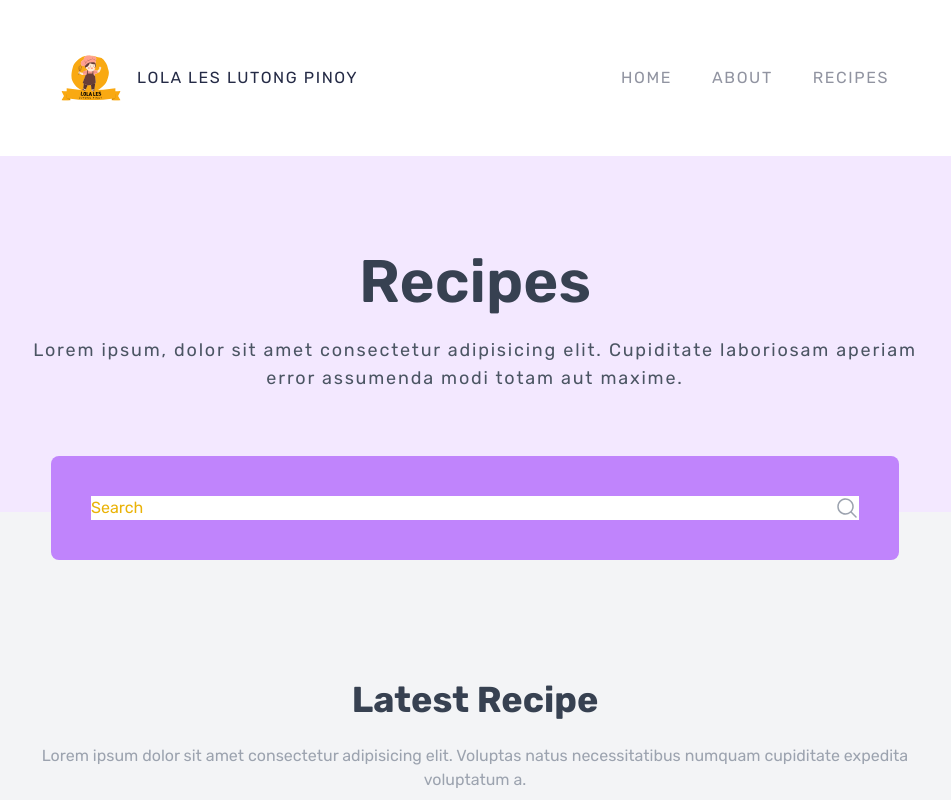
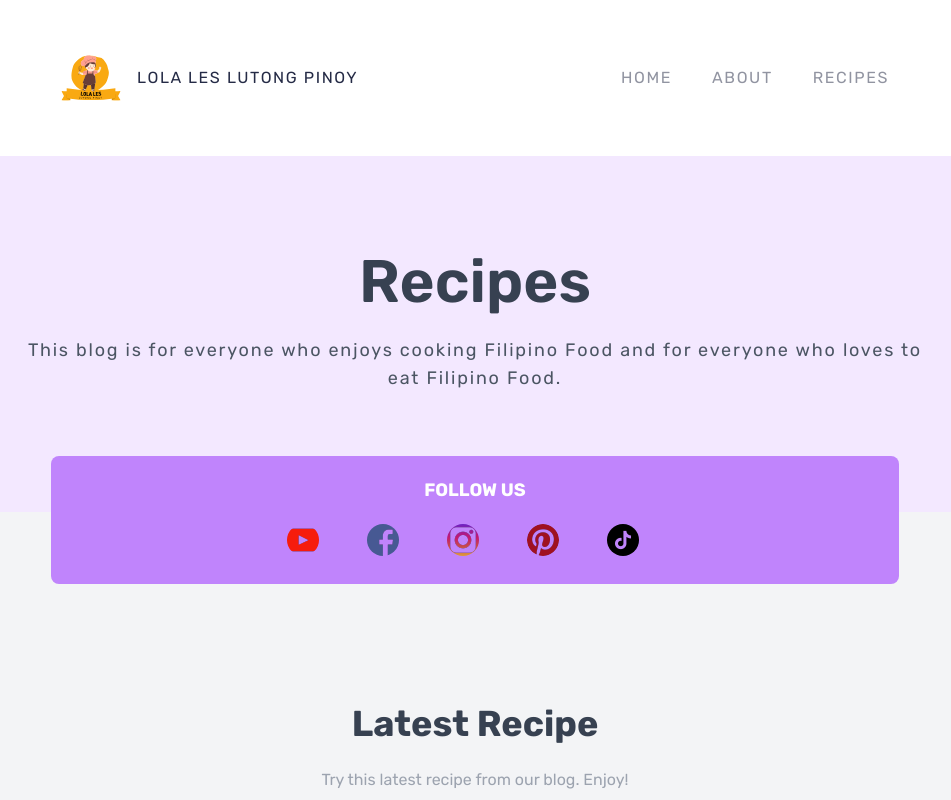
Before and after one commit to mdverdera/lolaleslutongpinoy, a Next.js app: page /recipes in a window 1280 px wide. Shown: the top 800 px of the page, without its empty margins (165-1116 px from the left). Built offline with nearby package versions, Linux system fonts and the light colour scheme.

Commit message:
Add effectes on image in recipe. Add content in about me page. Redirect start here to latest recipe.

```diff
--- a/components/layout/Footer.tsx
+++ b/components/layout/Footer.tsx
@@ -24,9 +24,9 @@ const Footer = () => {
             <Link href="/recipes" scroll={false}>
               <a className="uppercase hover:text-softRed">Recipes</a>
             </Link>
-            <Link href="/contact" scroll={false}>
+            {/* <Link href="/contact" scroll={false}>
               <a className="uppercase hover:text-softRed">Contact</a>
-            </Link>
+            </Link> */}
           </div>
 
           {/* Social Container */}
--- a/pages/index.tsx
+++ b/pages/index.tsx
@@ -40,7 +40,7 @@ const Home: NextPage = () => {
 
             {/* Buttons Container */}
             <div className="flex items-center justify-center w-full space-x-4 lg:justify-start">
-              <Link href="/welcome">
+              <Link href="/recipes/#latestRecipe">
                 <a className="p-4 text-sm font-semibold text-veryDarkBlue bg-purple-100 rounded shadow-md border-2 border-purple-100 md:text-base hover:bg-white hover:text-grayishBlue">
                   Start here
                 </a>
--- a/pages/recipes/[recipeId].tsx
+++ b/pages/recipes/[recipeId].tsx
@@ -104,10 +104,7 @@ const RecipeDetail = ({
             Subscribe to our youtube channel.
           </h3>
           <p className="max-w-3xl mx-auto leading-9 text-center text-gray-700 mb-24 text-xl">
-            Lorem ipsum, dolor sit amet consectetur adipisicing elit. Molestiae
-            et iusto dolorum. Earum omnis consectetur ipsa, ratione maiores
-            dolores in voluptatum explicabo mollitia perspiciatis perferendis,
-            nesciunt, aut vel necessitatibus cum.
+            {`Please watch the video below for step-by-step procedure on How to cook ${recipe.title}. You can also visit and subscribe to our youtube channel for updates and new video recipes like this.`}
           </p>
 
           <YouTube videoId={recipe.youtubeId} opts={opts} />
--- a/pages/recipes/index.tsx
+++ b/pages/recipes/index.tsx
@@ -28,8 +28,8 @@ const Recipes = ({
             Recipes
           </h2>
           <p className="mb-6 text-lg tracking-widest text-center text-gray-600">
-            Lorem ipsum, dolor sit amet consectetur adipisicing elit. Cupiditate
-            laboriosam aperiam error assumenda modi totam aut maxime.
+            This blog is for everyone who enjoys cooking Filipino Food and for
+            everyone who loves to eat Filipino Food.
           </p>
         </div>
       </section>
@@ -37,14 +37,75 @@ const Recipes = ({
         {/* Container */}
         <div className="max-w-lg mx-auto p-6 lg:max-w-4xl">
           {/* Search */}
-          <div className="relative flex flex-row w-full p-10 -mt-20 -space-x-6 bg-purple-400 rounded-lg">
+          <div className="relative flex flex-col justify-center items-center w-full space-y-3 py-5 -mt-20 -space-x-6 bg-purple-400 rounded-lg">
             {/* Input and Search Icon */}
-            <input
+            {/* <input
               className="mx-auto border-none w-full placeholder:font-thin placeholder-yellow-500 pr-5 focus:outline-none"
               placeholder="Search"
-            />
+            /> <MagnifyingGlassIcon className="w-6 h-6 text-gray-400" />*/}
+            <h1 className="uppercase text-lg font-bold text-white">
+              Follow us
+            </h1>
+            {/* Social Container */}
+            <div className="flex space-x-4 sm:space-x-8">
+              <Link
+                href="https://www.youtube.com/channel/UCqkfjJDkUYuayjqku79NJRQ"
+                passHref
+              >
+                <picture>
+                  <img
+                    src="/img/icon-youtube.svg"
+                    alt="youtube"
+                    className="h-12 p-2 rounded-full cursor-pointer ficon"
+                  />
+                </picture>
+              </Link>
 
-            <MagnifyingGlassIcon className="w-6 h-6 text-gray-400" />
+              <Link href="https://www.facebook.com/LolaLesLutongPinoy" passHref>
+                <picture>
+                  <img
+                    src="/img/icon-facebook.svg"
+                    alt="facebook"
+                    className="h-12 p-2 rounded-full cursor-pointer ficon"
+                  />
+                </picture>
+              </Link>
+
+              <Link
+                href="https://www.instagram.com/lolaleslutongpinoy/"
+                passHref
+              >
+                <picture>
+                  <img
+                    src="/img/icon-instagram.svg"
+                    alt="instagram"
+                    className="h-12 p-2 rounded-full cursor-pointer ficon"
+                  />
+                </picture>
+              </Link>
+
+              <Link
+                href="https://www.pinterest.ph/lolaleslutongpinoy/"
+                passHref
+              >
+                <picture>
+                  <img
+                    src="/img/icon-pinterest.svg"
+                    alt="pinterest"
+                    className="h-12 p-2 rounded-full cursor-pointer ficon"
+                  />
+                </picture>
+              </Link>
+              <Link href="https://www.tiktok.com/@lolaleslutongpinoy/" passHref>
+                <picture>
+                  <img
+                    src="/img/icon-tiktok.svg"
+                    alt="tiktok"
+                    className="h-12 p-2 rounded-full cursor-pointer ficon"
+                  />
+                </picture>
+              </Link>
+            </div>
           </div>
         </div>
       </section>
@@ -54,8 +115,7 @@ const Recipes = ({
             Latest Recipe
           </h2>
           <p className="max-w-lg mx-auto text-center text-gray-400 lg:max-w-4xl">
-            Lorem ipsum dolor sit amet consectetur adipisicing elit. Voluptas
-            natus necessitatibus numquam cupiditate expedita voluptatum a.
+            Try this latest recipe from our blog. Enjoy!
           </p>
           <div>
             <div className="mt-8 grid md:grid-cols-3 gap-10">
--- a/styles/globals.css
+++ b/styles/globals.css
@@ -69,3 +69,12 @@
 .btn-hover {
   @apply hover:bg-lightRed hover:text-white transition ease-out duration-500;
 }
+
+/* Recipe Image */
+.item {
+  @apply relative overflow-hidden;
+}
+
+.item-gradient {
+  @apply absolute top-0 bottom-0 right-0 left-0 bg-gradient-to-b from-transparent to-gray-900 group-hover:from-gray-50 group-hover:to-white group-hover:opacity-70;
+}
```
Also changed, not shown: components/recipe/RecipeBox.tsx (+21 -2 lines), pages/about.tsx (+29 -13 lines), components/test.tsx (deleted), 1 other file (tests, documents, lock files or other folders).
